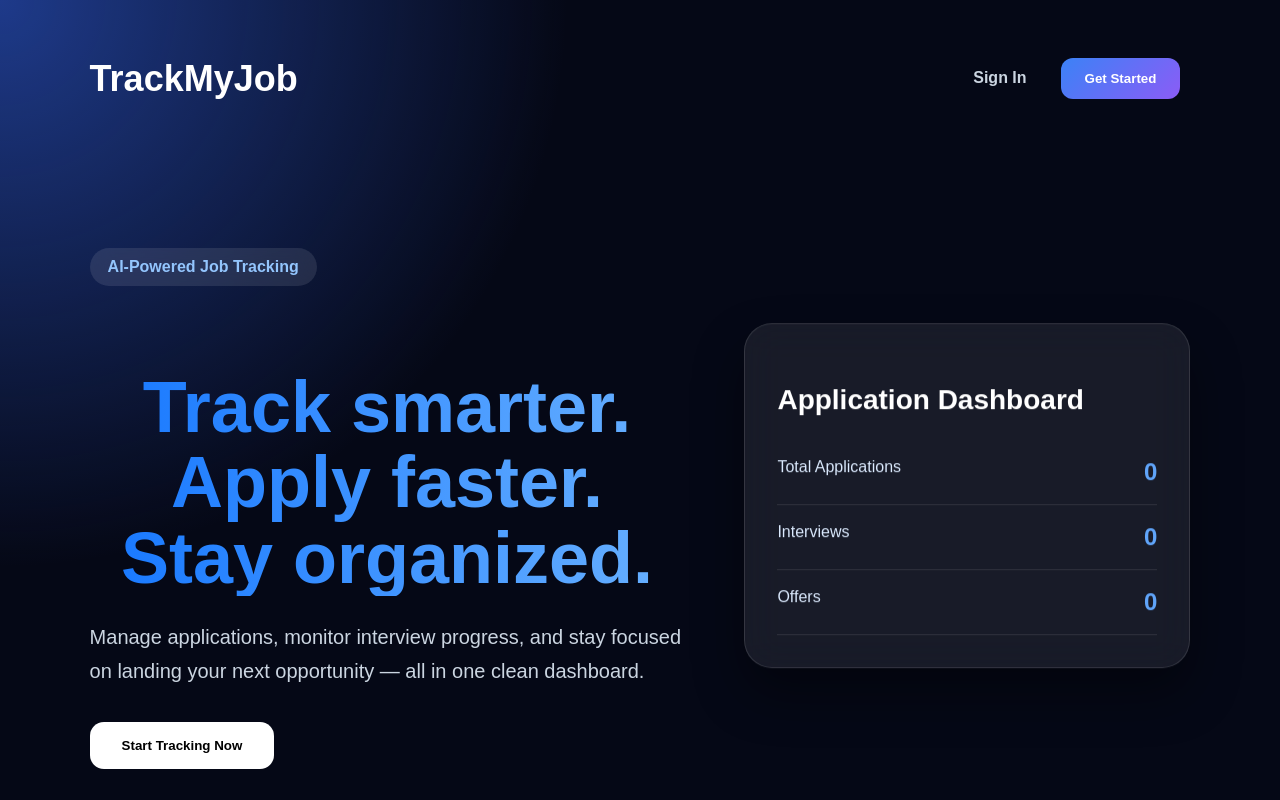
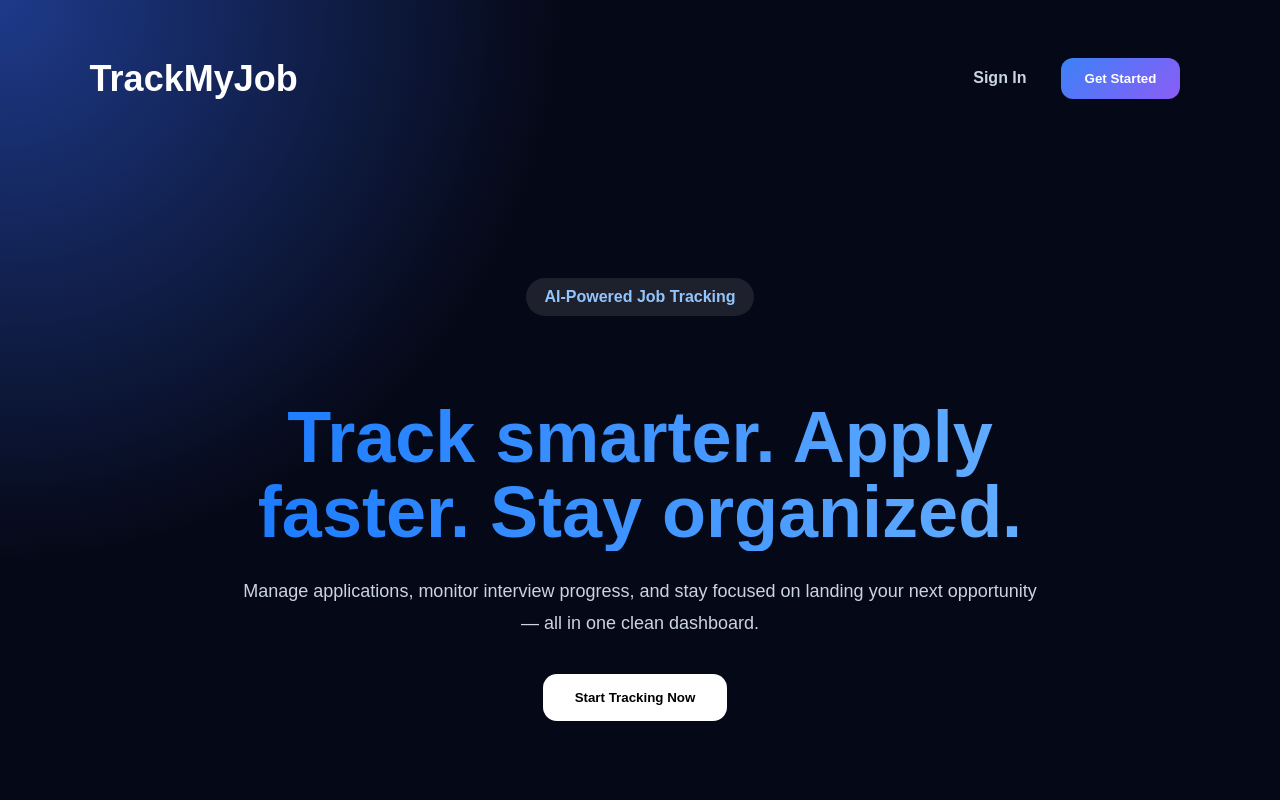
Before and after one commit to meesalagit/Trackmyjob, a React (Create React App) app in the folder frontend/: page / in a window 1280 px wide. Shown: the top 800 px of the page. Built offline with nearby package versions, Linux system fonts and the light colour scheme.

Commit message:
Improved landing page and auth flow

```diff
--- a/frontend/src/App.css
+++ b/frontend/src/App.css
@@ -323,15 +323,16 @@ form input {
 
 .hero-section {
   display: flex;
-  justify-content: space-between;
+  justify-content: center;
   align-items: center;
-  gap: 60px;
-  padding: 90px 7%;
+  text-align: center;
+  padding: 120px 7%;
 }
 
+
 .hero-content {
-  flex: 1;
-  animation: fadeUp 1s ease;
+  max-width: 900px;
+  margin: auto;
 }
 
 .hero-badge {
@@ -353,11 +354,13 @@ form input {
 }
 
 .hero-content p {
-  font-size: 20px;
+  font-size: 18px;
   color: #cbd5e1;
-  line-height: 1.7;
-  max-width: 620px;
-  margin-bottom: 34px;
+  line-height: 1.8;
+  margin-bottom: 35px;
+  max-width: 800px;
+  margin-left: auto;
+  margin-right: auto;
 }
 
 .hero-btn {
--- a/frontend/src/App.js
+++ b/frontend/src/App.js
@@ -334,22 +334,6 @@ if (showLanding && !token) {
           >
             Start Tracking Now
           </button>
-        </div>
-
-        <div className="hero-preview-card">
-          <h3>Application Dashboard</h3>
-          <div className="preview-row">
-          <span>Total Applications</span>
-            <strong>0</strong>
-            </div>
-              <div className="preview-row">
-              <span>Interviews</span>
-              <strong>0</strong>
-              </div>
-              <div className="preview-row">
-              <span>Offers</span>
-              <strong>0</strong>
-              </div>
         </div>
       </section>
       <section className="features-section">
```
